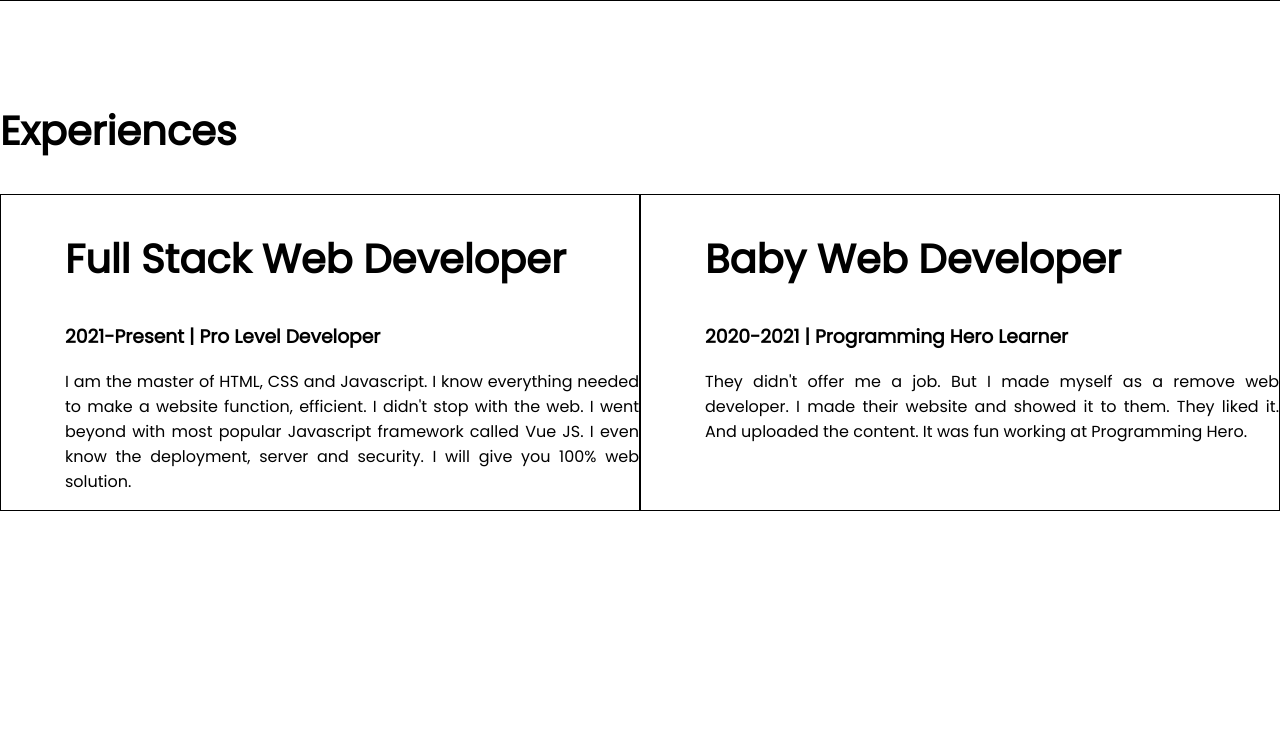
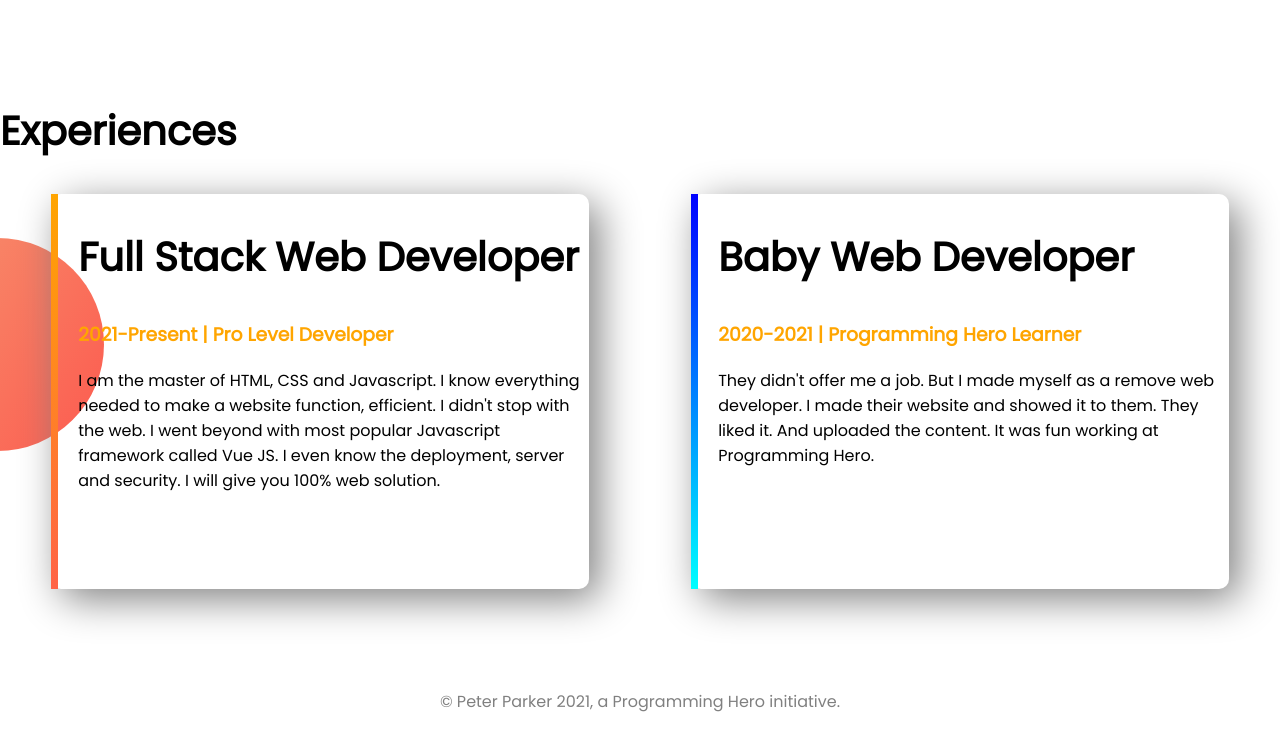
Before and after one commit to NousinTabassum/developer-portfolio, a plain HTML site: page index.html in a window 1280 px wide. Shown: the part 1126-1856 px from the top of the page. Before the commit the page ends 1737 px from the top, so only its background shows below. Drawn offline with Linux system fonts and the light colour scheme.

Commit message:
footer added

```diff
--- a/index.html
+++ b/index.html
@@ -50,18 +50,18 @@
     <section class="experiences">
         <h1>Experiences</h1>
         <div class="flex_container">
-            <div class="box">
-                <h1 id="exp">Full Stack Web Developer</h1>
-                <h3>2021-Present | Pro Level Developer</h3>
+            <div id="full_dev" class="box exp_box">
+                <h1 id="exp ">Full Stack Web Developer</h1>
+                <h3 class="orange_color">2021-Present | Pro Level Developer</h3>
                 <p>I am the master of HTML, CSS and Javascript. I know everything needed to make a website function,
                     efficient. I didn't stop with the web. I went beyond with most popular Javascript framework called
                     Vue
                     JS. I even know the deployment, server and security. I will give you 100% web solution.</p>
 
             </div>
-            <div class="box">
+            <div id="baby_dev" class="box exp_box">
                 <h1>Baby Web Developer</h1>
-                <h3>2020-2021 | Programming Hero Learner</h3>
+                <h3 class="orange_color">2020-2021 | Programming Hero Learner</h3>
                 <p>They didn't offer me a job. But I made myself as a remove web developer. I made their website and
                     showed
                     it to them. They liked it. And uploaded the content. It was fun working at Programming Hero.</p>
@@ -69,6 +69,9 @@
             </div>
         </div>
     </section>
+    <footer>
+        <p>© Peter Parker 2021, a Programming Hero initiative.</p>
+    </footer>
 
 
 </body>
--- a/style.css
+++ b/style.css
@@ -24,11 +24,10 @@ h1{
 .box{
     width: 50%;
     padding-left: 5%;
-    border: 1px solid black;
 
 
 }
-p{
+box p{
     text-align: justify;
 }
 .box img{
@@ -51,3 +50,32 @@ p{
 #dream{
     padding-right: 120px;
 }
+
+.exp_box{
+    margin-right: 4%;
+    margin-left: 4%;
+    border-radius: 10px;
+    padding: 0px 0px 80px 20px;
+    box-shadow: 10px 10px 40px gray;
+
+}
+.experiences{
+    background-image: url(images/exp-bg.png);
+    background-repeat: no-repeat;
+    background-position: left;
+
+}
+#full_dev{
+    border-left: 7px solid ;
+    border-image:linear-gradient(orange,tomato);
+    border-image-slice: 1;
+}
+#baby_dev{
+    border-left: 7px solid ;
+    border-image:linear-gradient(blue,cyan);
+    border-image-slice: 1;
+}
+footer{
+    text-align: center;
+    color: gray;
+}
```
Also changed, not shown: images/my-bg.png (deleted), images/my-bg2.png (deleted), images/top-banner.png (deleted), 4 other files.
